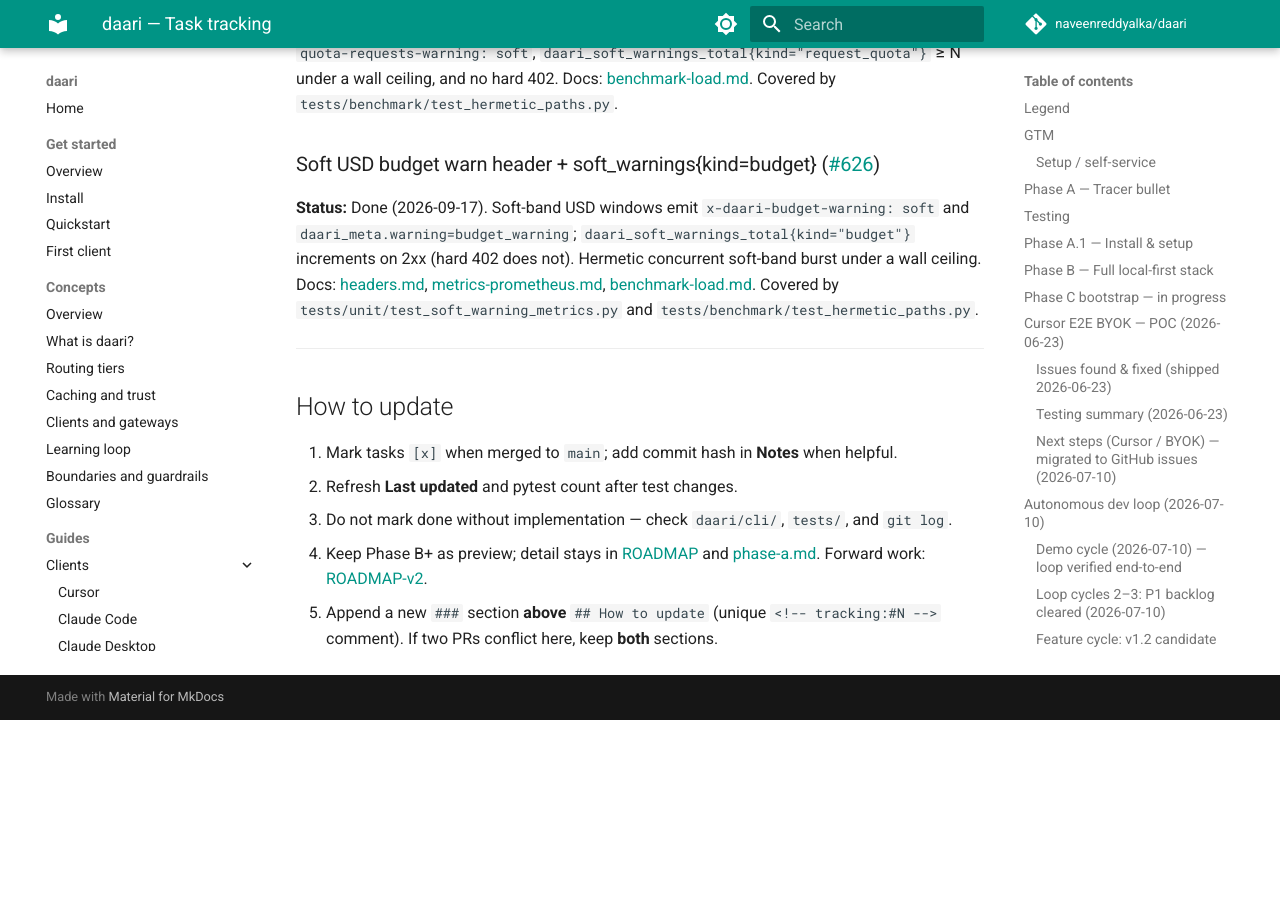
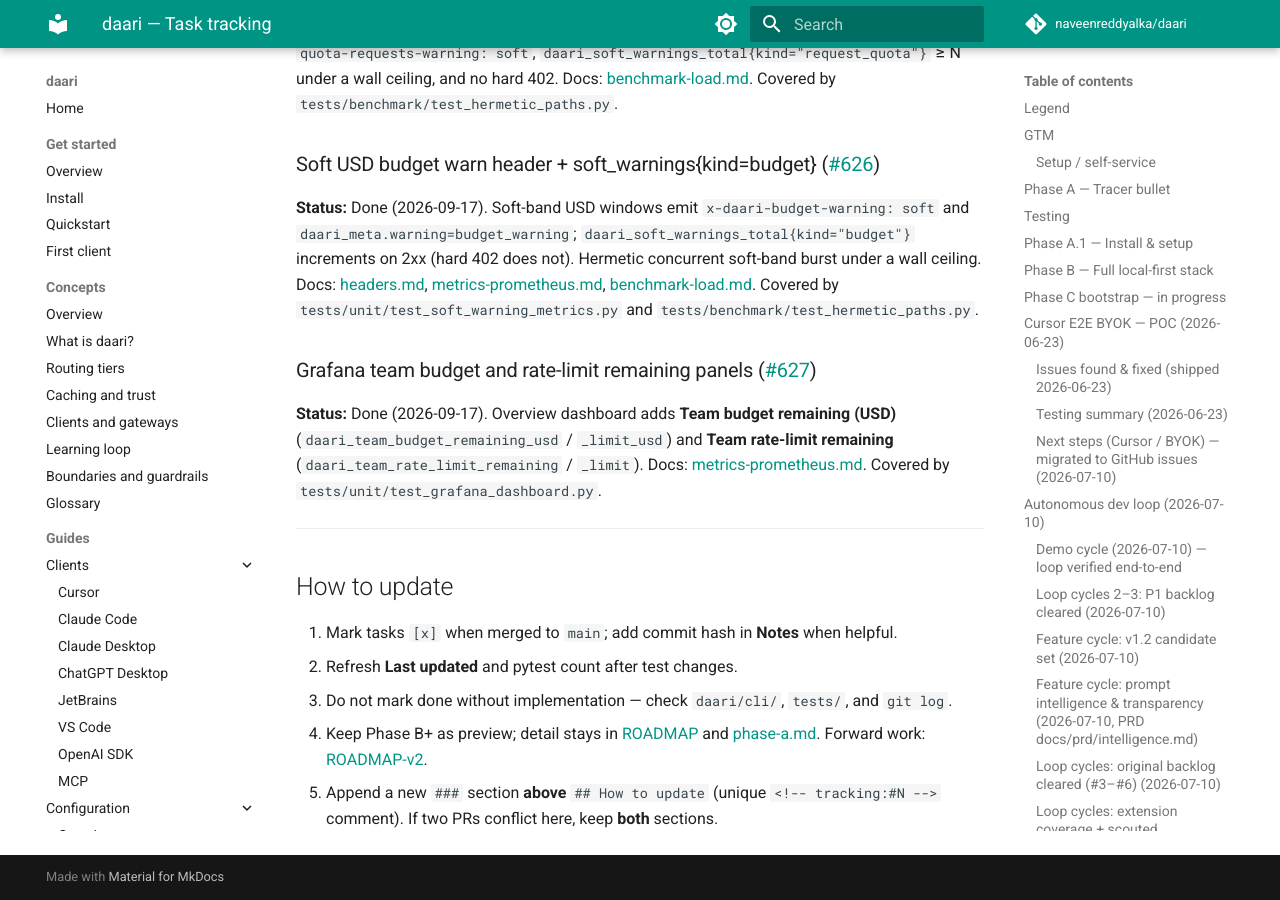
Before and after one commit to naveenreddyalka/daari, an MkDocs documentation site: the page built from docs/TRACKING.md, in a window 1280 px wide and 900 px high, scrolled down 73117 px. Built offline with MkDocs 1.6.1 and Material for MkDocs 9.7.7, drawn with Linux system fonts in a browser that asks for light colours; comment, search, counter and statistics services are not loaded; before the commit the page ends 73837 px from its top, so only the background shows below that.

Commit message:
feat(grafana): team budget and rate-limit remaining panels (#632)
Surface already-emitted team gauges on the overview dashboard so laptop Grafana shows cliffs without PromQL spelunking (#627).

Co-authored-by: Cursor <cursoragent@cursor.com>

```diff
--- a/docs/TRACKING.md
+++ b/docs/TRACKING.md
@@ -2980,6 +2980,15 @@ not). Hermetic concurrent soft-band burst under a wall ceiling. Docs:
 `tests/unit/test_soft_warning_metrics.py` and
 `tests/benchmark/test_hermetic_paths.py`.
 
+### Grafana team budget and rate-limit remaining panels ([#627](https://github.com/naveenreddyalka/daari/issues/627))
+
+<!-- tracking:#627 -->
+**Status:** Done (2026-09-17). Overview dashboard adds **Team budget remaining
+(USD)** (`daari_team_budget_remaining_usd` / `_limit_usd`) and **Team
+rate-limit remaining** (`daari_team_rate_limit_remaining` / `_limit`). Docs:
+[metrics-prometheus.md](developer/guides/observability/metrics-prometheus.md).
+Covered by `tests/unit/test_grafana_dashboard.py`.
+
 ---
 
 ## How to update
```
Also changed, not shown: docs/developer/guides/observability/metrics-prometheus.md (+2 -2 lines), 2 other files.
